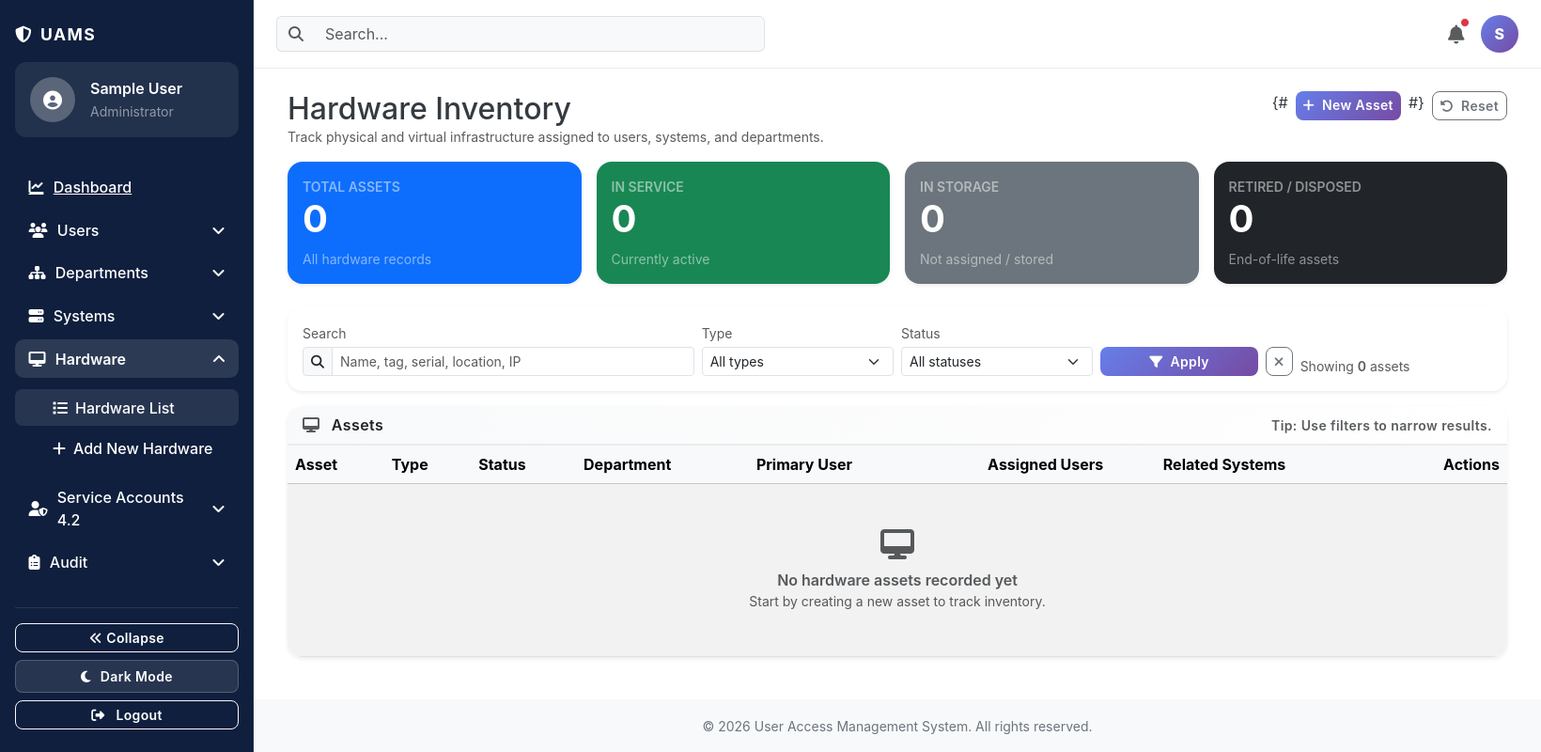
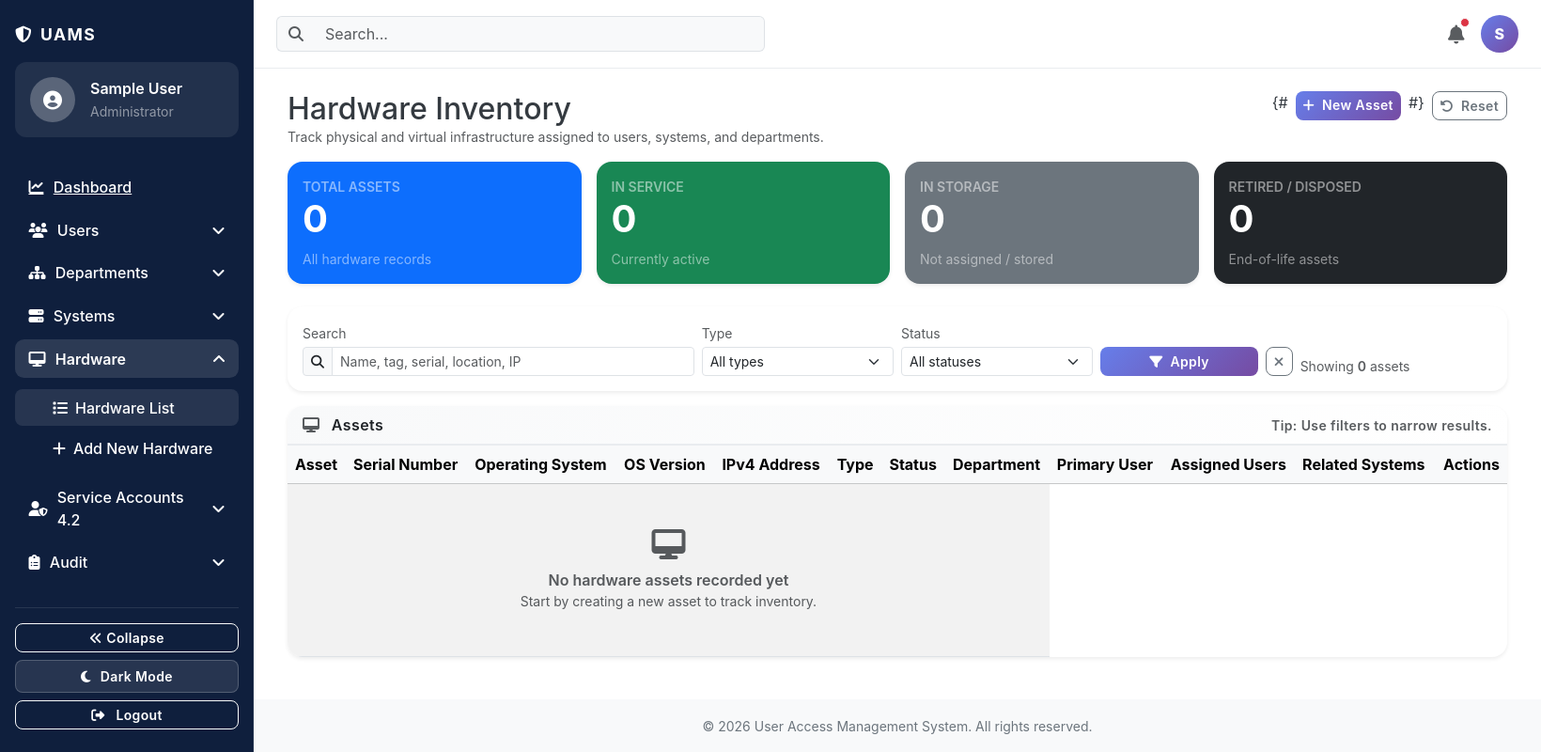
Before and after one commit to abdelmanem/User-Access-Management-System, a Django app: page /hardware/ in a window 1640 px wide. Shown: the whole page at 94% size. Run offline with Django 5.2, Linux system fonts and the light colour scheme; the visitor is signed in with stand-in values (Sample User, id 1); data comes from the database, SQL or seed files in the repository; data that the repository does not hold is empty.

Commit message:
Update hardware_list.html

```diff
--- a/hardware/templates/hardware/hardware_list.html
+++ b/hardware/templates/hardware/hardware_list.html
@@ -140,6 +140,10 @@
             <thead class="table-light">
               <tr>
                 <th scope="col">Asset</th>
+                <th scope="col">Serial Number</th>
+                <th scope="col">Operating System</th>
+                <th scope="col">OS Version</th>
+                <th scope="col">IPv4 Address</th>
                 <th scope="col" class="text-nowrap">Type</th>
                 <th scope="col" class="text-nowrap">Status</th>
                 <th scope="col">Department</th>
@@ -161,24 +165,38 @@
                       </a>
                     </div>
                     <div class="text-muted small">Tag: {{ asset.asset_tag }}</div>
+                  </td>
+                  <td>
                     {% if asset.serial_number %}
-                      <div class="text-muted small">S/N: {{ asset.serial_number }}</div>
-                    {% endif %}
-                    {% if asset.operating_system %}
-                      <div class="text-muted small">OS: {{ asset.operating_system }}</div>
-                    {% endif %}
-                    {% if asset.operating_system_version %}
-                      <div class="text-muted small">OS Ver: {{ asset.operating_system_version }}</div>
-                    {% endif %}
-                    {% if asset.ipv4_address %}
-                      <div class="text-muted small">IPv4: {{ asset.ipv4_address }}</div>
-                    {% elif asset.ip_address %}
-                      <div class="text-muted small">IP: {{ asset.ip_address }}</div>
+                      {{ asset.serial_number }}
+                    {% else %}
+                      <span class="text-muted">—</span>
                     {% endif %}
                   </td>
-
+                  <td>
+                    {% if asset.operating_system %}
+                      {{ asset.operating_system }}
+                    {% else %}
+                      <span class="text-muted">—</span>
+                    {% endif %}
+                  </td>
+                  <td>
+                    {% if asset.operating_system_version %}
+                      {{ asset.operating_system_version }}
+                    {% else %}
+                      <span class="text-muted">—</span>
+                    {% endif %}
+                  </td>
+                  <td>
+                    {% if asset.ipv4_address %}
+                      {{ asset.ipv4_address }}
+                    {% elif asset.ip_address %}
+                      {{ asset.ip_address }}
+                    {% else %}
+                      <span class="text-muted">—</span>
+                    {% endif %}
+                  </td>
                   <td class="text-nowrap">{{ asset.get_hardware_type_display }}</td>
-
                   <td class="text-nowrap">
                     <span class="badge bg-{{ asset.lifecycle_state_color }}">{{ asset.status }}</span>
                     {% if asset.is_virtual %}
@@ -192,7 +210,6 @@
                       {% endif %}
                     {% endif %}
                   </td>
-
                   <td>
                     {% if asset.department %}
                       <span class="fw-semibold">{{ asset.department.name }}</span>
@@ -200,7 +217,6 @@
                       <span class="text-muted">Unassigned</span>
                     {% endif %}
                   </td>
-
                   <td>
                     {% if asset.primary_user %}
                       <div class="fw-semibold">{{ asset.primary_user.full_name }}</div>
@@ -211,7 +227,6 @@
                       <span class="text-muted">Unassigned</span>
                     {% endif %}
                   </td>
-
                   <td class="text-center">
                     {% if asset.user_count %}
                       <span class="badge bg-primary-subtle text-primary border border-primary-subtle">
@@ -221,7 +236,6 @@
                       <span class="text-muted">—</span>
                     {% endif %}
                   </td>
-
                   <td>
                     {% if asset.related_systems.all %}
                       <div class="d-flex flex-wrap gap-1">
@@ -237,7 +251,6 @@
                       <span class="text-muted">—</span>
                     {% endif %}
                   </td>
-
                   <td class="text-end">
                     <div class="btn-group btn-group-sm">
                       <a href="{% url 'hardware:hardware_detail' asset.pk %}" class="btn btn-outline-primary" title="View">
```
